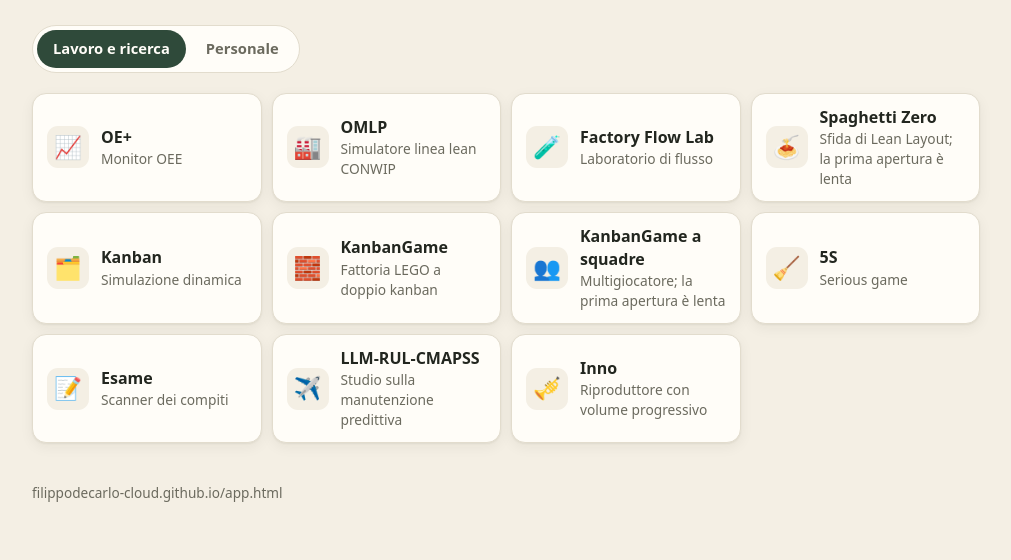
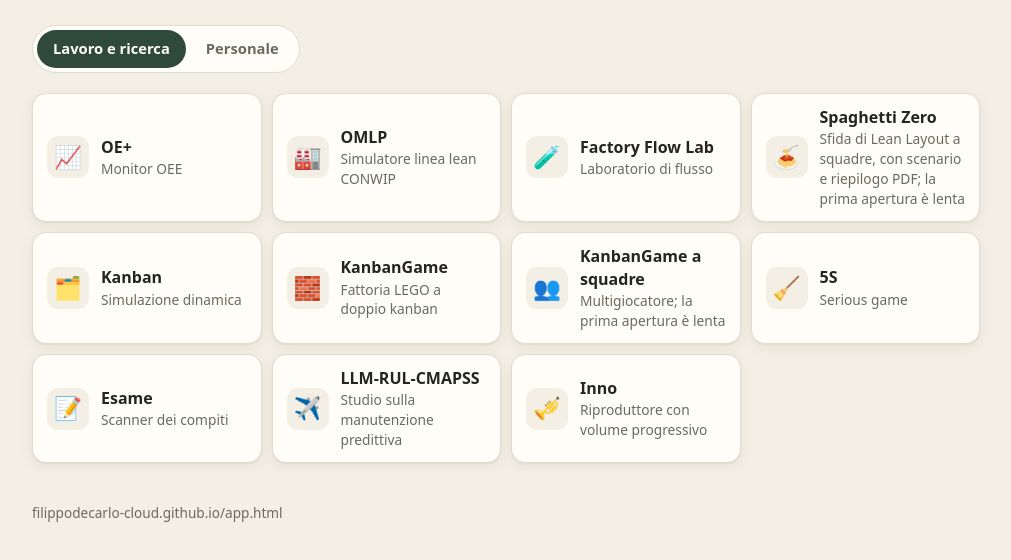
Before and after one commit to filippodecarlo-cloud/filippodecarlo-cloud.github.io, a plain HTML site: page app.html in a window 1280 px wide. Shown: the part 106-666 px from the top of the page, without its empty margins (134-1145 px from the left). Drawn offline with Linux system fonts and the light colour scheme.

Commit message:
Spaghetti Zero: puntato alla versione 2 (scenario, riepilogo PDF)
Co-Authored-By: Claude Sonnet 5.5 <noreply@anthropic.com>

```diff
--- a/app.html
+++ b/app.html
@@ -127,7 +127,7 @@
       <a class="app" href="https://oestar.github.io/"><span class="icona">📈</span><span><span class="nome">OE+</span><span class="cosa">Monitor OEE</span></span></a>
       <a class="app" href="https://filippodecarlo-cloud.github.io/OMLP/"><span class="icona">🏭</span><span><span class="nome">OMLP</span><span class="cosa">Simulatore linea lean CONWIP</span></span></a>
       <a class="app" href="https://filippodecarlo-cloud.github.io/OMLP/lab/"><span class="icona">🧪</span><span><span class="nome">Factory Flow Lab</span><span class="cosa">Laboratorio di flusso</span></span></a>
-      <a class="app" href="https://spaghetti-zero.onrender.com/"><span class="icona">🍝</span><span><span class="nome">Spaghetti Zero</span><span class="cosa">Sfida di Lean Layout; la prima apertura è lenta</span></span></a>
+      <a class="app" href="https://spaghetti-zero-v2.onrender.com/"><span class="icona">🍝</span><span><span class="nome">Spaghetti Zero</span><span class="cosa">Sfida di Lean Layout a squadre, con scenario e riepilogo PDF; la prima apertura è lenta</span></span></a>
       <a class="app" href="https://filippodecarlo-cloud.github.io/Kanban/"><span class="icona">🗂️</span><span><span class="nome">Kanban</span><span class="cosa">Simulazione dinamica</span></span></a>
       <a class="app" href="https://filippodecarlo-cloud.github.io/KanbanGame/"><span class="icona">🧱</span><span><span class="nome">KanbanGame</span><span class="cosa">Fattoria LEGO a doppio kanban</span></span></a>
       <a class="app" href="https://kanban-game-kisp.onrender.com/"><span class="icona">👥</span><span><span class="nome">KanbanGame a squadre</span><span class="cosa">Multigiocatore; la prima apertura è lenta</span></span></a>
```
